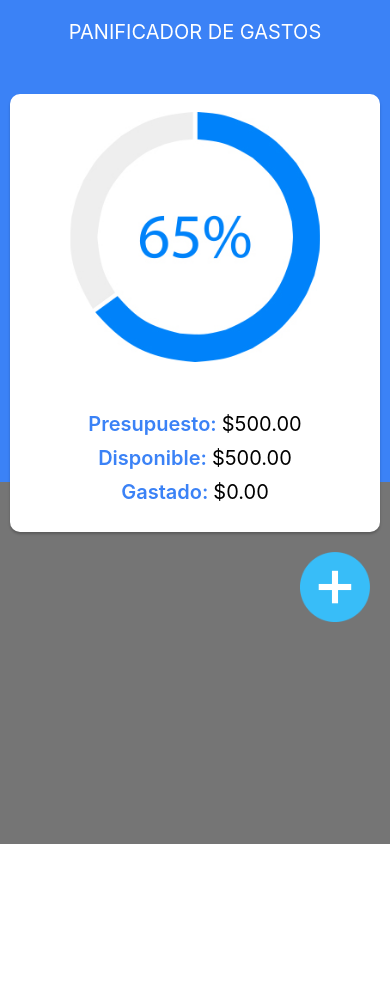
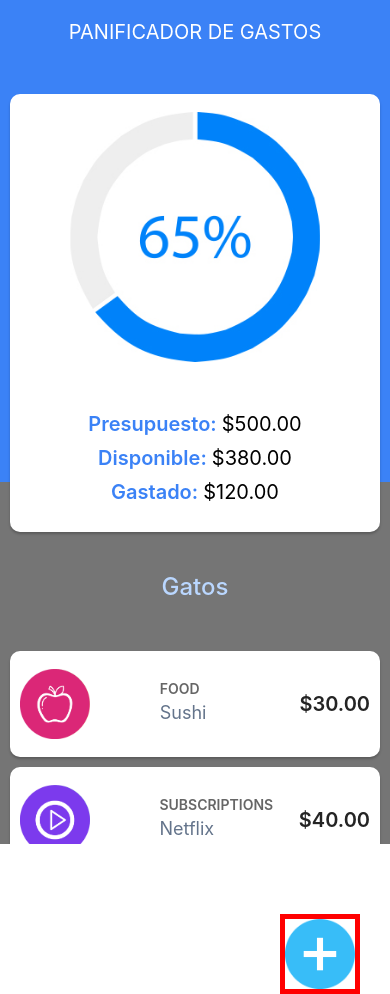
Before and after one commit to Lautaro261/planificadorApp, a React Native app: screen / in a window 390 px wide. Before the commit the page ends 844 px from the top, so only its background shows below. Built offline with nearby package versions, Linux system fonts and the light colour scheme.

Commit message:
se creo componente card y lista de costos

```diff
--- a/App.js
+++ b/App.js
@@ -9,20 +9,23 @@ import {
   Pressable,
   Image,
   Modal,
+  ScrollView,
 } from 'react-native';
 
 import Header from './src/components/Header';
 import NewBudget from './src/components/NewBudget';
 import BudgetControl from './src/components/BudgetControl';
 import Form from './src/components/Form';
+import {idGenerator} from './src/helpers';
+import ListCots from './src/components/ListCosts';
 
 const App = () => {
   const [isAvalidBudget, setIsAvalidBudget] = useState(true); //cambiar a false
   const [budget, setBudget] = useState(500);
   const [costs, setCosts] = useState([
-    /* {id:1, quantity:30},
-    {id:2, quantity:40},
-    {id:3, quantity:50} */
+    {id: 1, quantity: 30, name: 'Sushi', category: 'food'},
+    {id: 2, quantity: 40, name: 'Netflix', category: 'subscriptions'},
+    {id: 3, quantity: 50, name: 'Paseo', category: 'divers'},
   ]); // array de gastos (expenses)
   const [modalAvailable, setModalAvailable] = useState(false); //cambiar a false
   StatusBar.setBackgroundColor('#3B82F6'); // Cambia el color aquí al que desees
@@ -46,13 +49,20 @@ const App = () => {
     if (Object.values(cost).includes('')) {
       console.log('falta che');
       Alert.alert('Error', 'Todos los campos son obligatorios', [{text: 'Ok'}]);
-    } else {
-      console.log('todo lleno');
+      return;
     }
+
+    //Añadir el nuevo gasto al state
+    cost.id = idGenerator();
+    setCosts([...costs, cost]);
+    setModalAvailable(!modalAvailable);
+
+    //console.log(cost)
   };
 
   return (
     <View style={styles.container}>
+      <ScrollView>
         <View style={styles.header}>
           <Header />
           {isAvalidBudget ? (
@@ -65,6 +75,9 @@ const App = () => {
             />
           )}
         </View>
+
+        {isAvalidBudget && <ListCots costs={costs} />}
+      </ScrollView>
 
       {modalAvailable && (
         <Modal animationType="slide" visible={modalAvailable}>
@@ -104,6 +117,7 @@ const styles = StyleSheet.create({
   },
   header: {
     backgroundColor: '#3B82F6',
+    //minHeight:400  POr si da problema la presupuesto
   },
   /* ContainerImage:{
     width:10,
@@ -113,11 +127,12 @@ const styles = StyleSheet.create({
     /* right:10
   }, */
   btn: {
-    //borderWidth: 5,
-    //borderColor: 'red',
+    borderWidth: 5,
+    borderColor: 'red',
     position: 'absolute',
     top: 70,
-    right: 20,
+    right: 30,
+    // bottom:40
   },
   image: {
     width: 70,
--- /dev/null
+++ b/src/components/Card.jsx
@@ -0,0 +1,78 @@
+import React from 'react';
+import {View, Text, StyleSheet, Pressable, Image} from 'react-native';
+import globalStyles from '../styles';
+import {formatearCantidad} from '../helpers';
+
+const diccionaryIcons = {
+  saving: require('../img/icono_ahorro.png'),
+  food: require('../img/icono_comida.png'),
+  home: require('../img/icono_casa.png'),
+  subscriptions: require('../img/icono_suscripciones.png'),
+  health: require('../img/icono_salud.png'),
+  recreation: require('../img/icono_ocio.png'),
+  divers: require('../img/icono_gastos.png'),
+};
+
+const Card = ({cost}) => {
+  const {name, category, id, quantity} = cost;
+  return (
+    <View style={styles.container}>
+      <View style={styles.content}>
+        <View style={styles.contentImage}>
+          <Image style={styles.image} source={diccionaryIcons[category]} />
+        </View>
+
+        <View style={styles.containerText}>
+          <Text style={styles.category}>{category}</Text>
+          <Text style={styles.name}>{name}</Text>
+        </View>
+        <Text style={styles.quantity}>{formatearCantidad(quantity)}</Text>
+      </View>
+    </View>
+  );
+};
+
+const styles = StyleSheet.create({
+  container: {
+    ...globalStyles.container,
+    marginBottom: 10,
+  },
+  content: {
+    flexDirection: 'row',
+    justifyContent: 'space-between',
+    alignItems: 'center',
+  },
+  contentImage: {
+    flexDirection: 'row',
+    alignItems: 'center',
+    flex: 1,
+  },
+  image: {
+    width: 70,
+    height: 70,
+    marginRight: 10,
+  },
+  containerText: {
+    flex: 1,
+    /* backgroundColor:'red' */
+  },
+  category: {
+    color: '#666666',
+    fontSize: 14,
+    fontWeight: '600',
+    textTransform: 'uppercase',
+    marginBottom: 5,
+  },
+  name: {
+    fontSize: 18,
+    color: '#64748B',
+    marginBottom: 5,
+  },
+  quantity: {
+    fontSize: 20,
+    fontWeight: '600',
+    color: '#242424',
+  },
+});
+
+export default Card;
--- /dev/null
+++ b/src/components/ListCosts.jsx
@@ -0,0 +1,39 @@
+import React from 'react';
+import {View, StyleSheet, Text, Pressable} from 'react-native';
+import Card from './Card';
+
+const ListCots = ({costs}) => {
+  return (
+    <View style={styles.container}>
+      <Text style={styles.title}>Gatos</Text>
+
+      {costs.length === 0 ? (
+        <Text style={styles.notCosts}>No hay gastos Agregados</Text>
+      ) : (
+        costs.map(cost => <Card cost={cost} key={cost.id} />)
+      )}
+    </View>
+  );
+};
+
+const styles = StyleSheet.create({
+  container: {
+    marginVertical: 70,
+    marginBottom: 100,
+  },
+  title: {
+    color: '#bad7ff',
+    fontSize: 24,
+    textAlign: 'center',
+    fontWeight: '500',
+    marginTop: 20,
+  },
+  notCosts: {
+    //marginTop:20,
+    textAlign: 'center',
+    fontSize: 15,
+    marginVertical: 20,
+  },
+});
+
+export default ListCots;
--- a/src/helpers/index.js
+++ b/src/helpers/index.js
@@ -4,3 +4,10 @@ export const formatearCantidad = quantity => {
     currency: 'USD',
   });
 };
+
+export const idGenerator = () => {
+  const random = Math.random().toString(36).substring(2, 11);
+  const fecha = Date.now().toString(36);
+
+  return random + fecha;
+};
```
Lines whose indentation alone changed are shown as unchanged.
